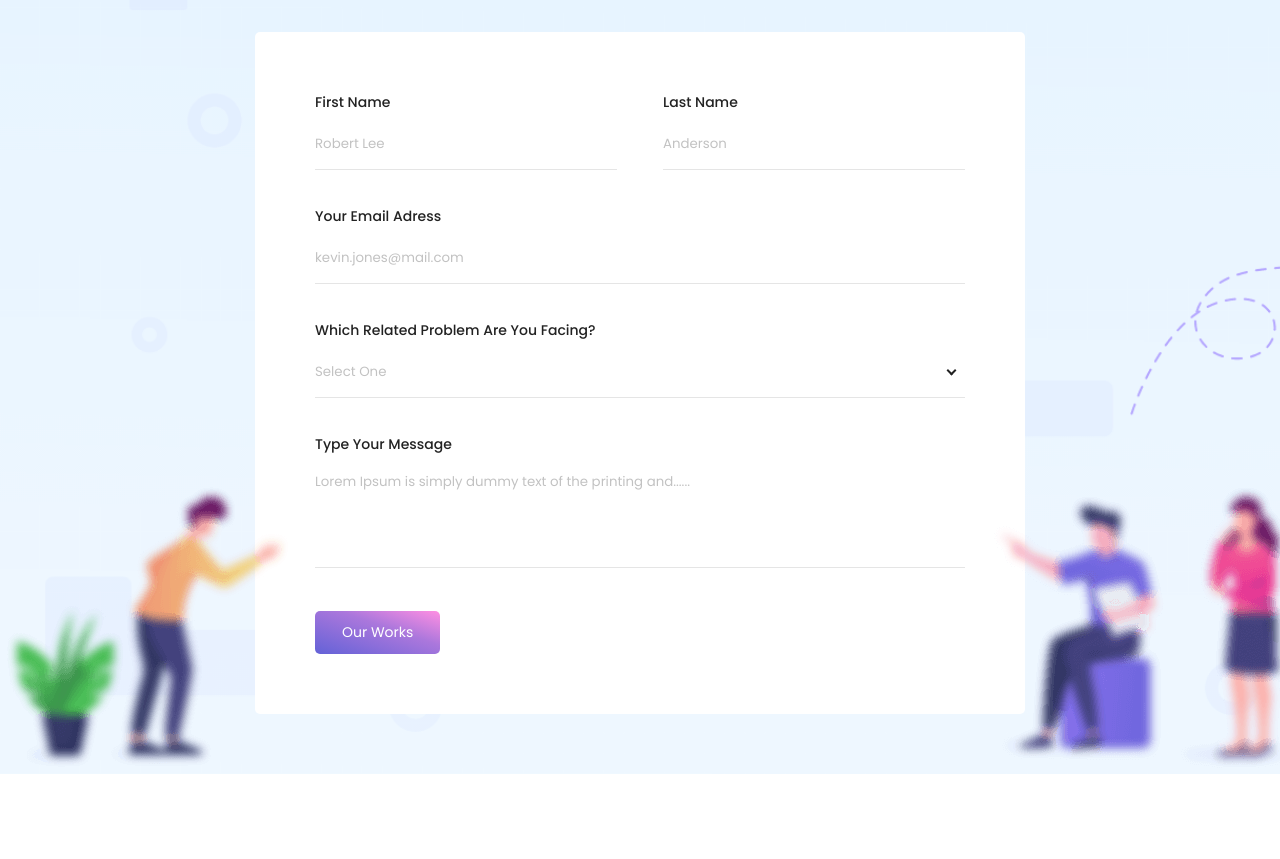
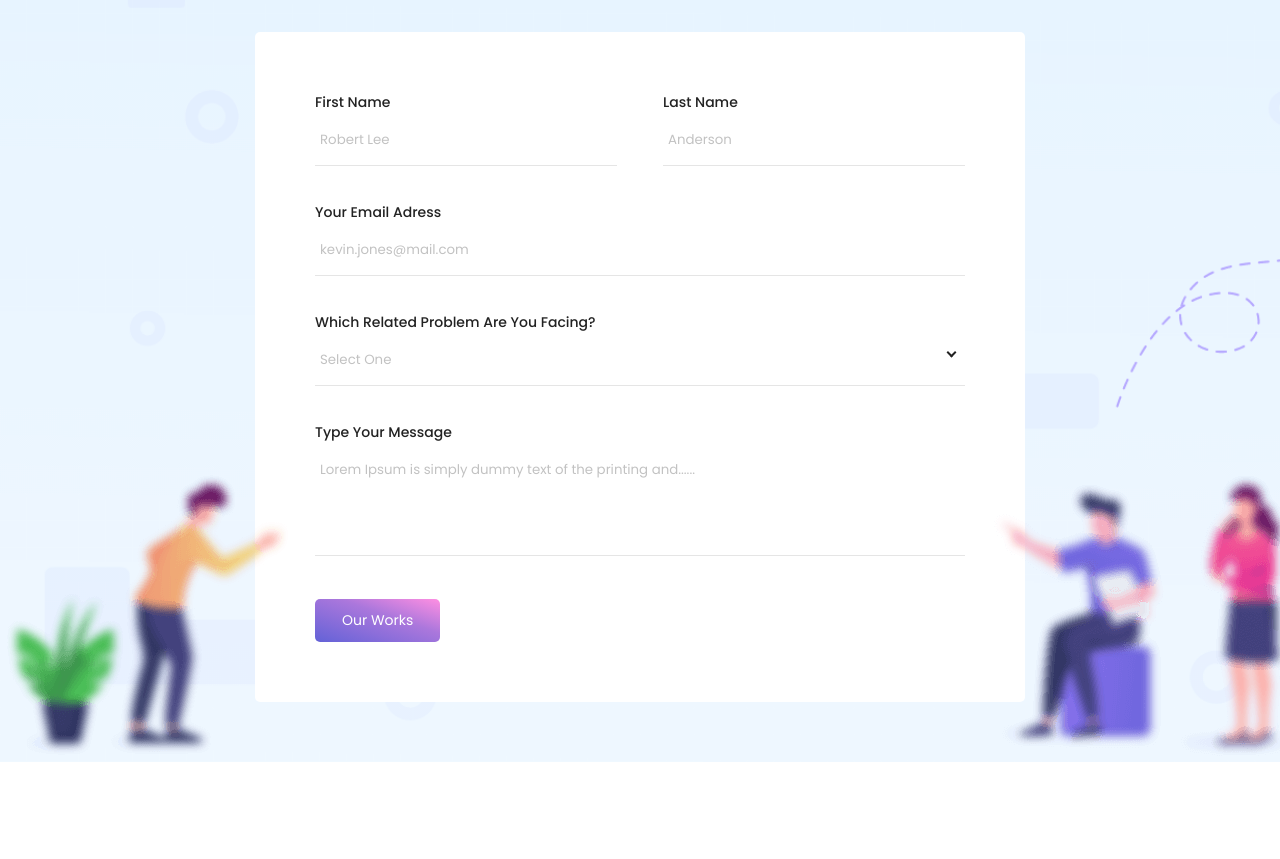
Before and after one commit to hommat/iamcodee-homepage, a website built with webpack: page src/index.html in a window 1280 px wide. Shown: the part 4826-5685 px from the top of the page. Built offline with nearby package versions, Linux system fonts and the light colour scheme.

Commit message:
Change input padding

```diff
--- a/src/css/sections/contact.css
+++ b/src/css/sections/contact.css
@@ -51,12 +51,15 @@
   font-weight: 500;
   color: var(--main-color-black-3);
 
-  margin-bottom: 17px;
+  margin-bottom: 7px;
 }
 
 .c-form__input {
   width: 100%;
 
+  padding-right: 5px;
+  padding-left: 5px;
+  padding-top: 10px;
   padding-bottom: 15px;
   margin-bottom: 36px;
 
```
